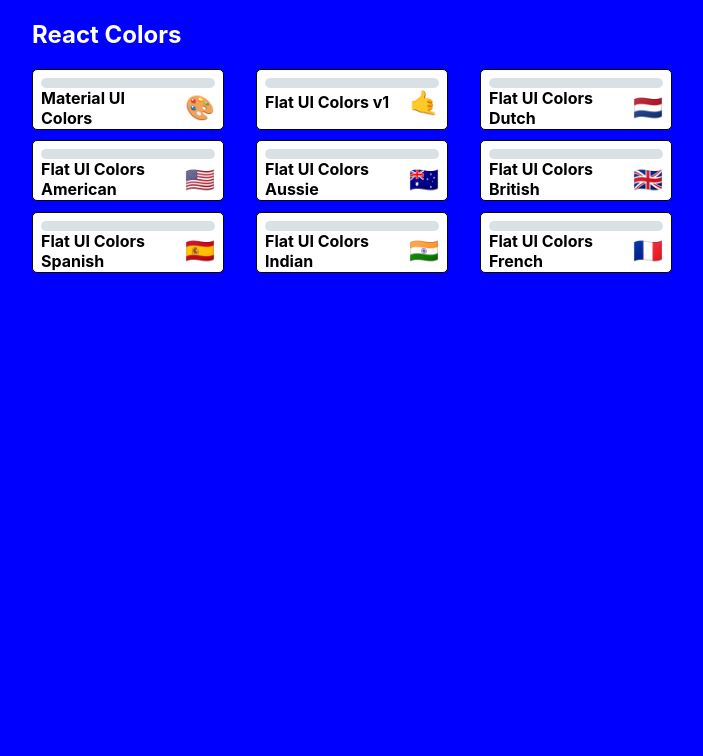
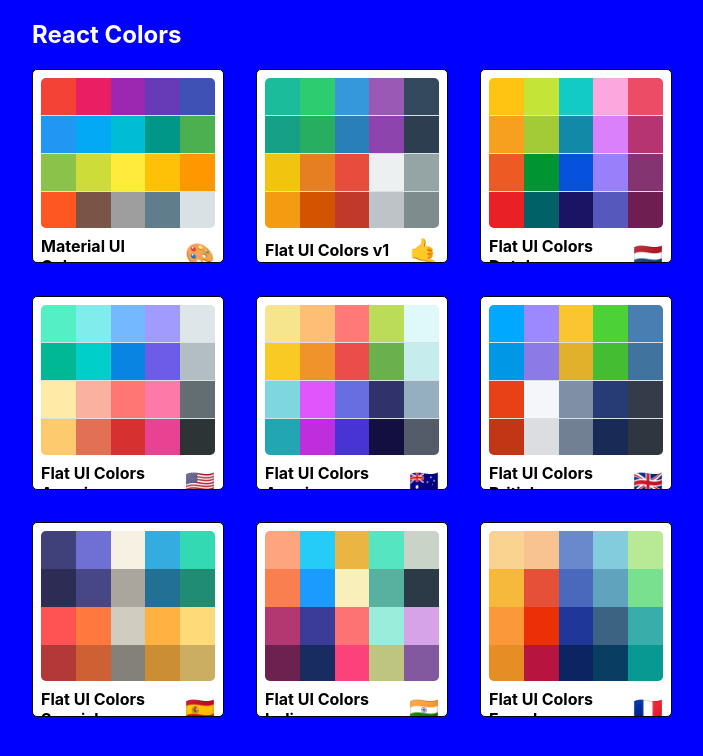
Before and after one commit to Murtazaeev/color-maker, a React (Create React App) app: page / in a window 1280 px wide. Shown: the top 756 px of the page, without its empty margins (288-991 px from the left). Built offline with nearby package versions, Linux system fonts and the light colour scheme; the HTML template or start-up script is replaced by a standard one.

Commit message:
added link to the palette

```diff
--- a/src/App.js
+++ b/src/App.js
@@ -14,7 +14,7 @@ class App extends Component {
 	render() {
 		return (
 			<Switch>
-				<Route exact path="/" render={() => <PaletteList palettes={seedColors} />} />
+				<Route exact path="/" render={(routeProps) => <PaletteList palettes={seedColors} {...routeProps} />} />
 				<Route
 					exact
 					path="/palette/:id"
--- a/src/MiniPalette.js
+++ b/src/MiniPalette.js
@@ -14,7 +14,7 @@ const styles = {
 	},
 	colors: {
 		backgroundColor: '#dae1e4',
-		height: '10px',
+		height: '150px',
 		width: '100%',
 		borderRadius: '5px',
 		overflow: 'hidden'
@@ -25,9 +25,9 @@ const styles = {
 		alignItems: 'center',
 		margin: '0',
 		color: 'black',
-		paddingtop: '0.5rem',
+		paddingTop: '0.5rem',
 		fontSize: '1rem',
-		psoition: 'relative'
+		position: 'relative'
 	},
 	emoji: {
 		marginLeft: '0.5rem',
@@ -48,7 +48,7 @@ function MiniPalette(props) {
 		<div className={classes.miniColor} style={{ backgroundColor: color.color }} key={color.name} />
 	));
 	return (
-		<div className={classes.root}>
+		<div className={classes.root} onClick={props.handleClick}>
 			<div className={classes.colors}>{miniColorBoxes}</div>
 			<h5 className={classes.title}>
 				{paletteName} <span className={classes.emoji}>{emoji}</span>
--- a/src/PaletteList.js
+++ b/src/PaletteList.js
@@ -34,6 +34,10 @@ const styles = {
 };
 
 class PaletteList extends Component {
+	goToPaletette(id) {
+		console.log('Hi');
+		this.props.history.push(`/palette/${id}`);
+	}
 	render() {
 		const { palettes, classes } = this.props;
 		return (
@@ -42,7 +46,11 @@ class PaletteList extends Component {
 					<nav className={classes.nav}>
 						<h1>React Colors</h1>
 					</nav>
-					<div className={classes.palettes}> {palettes.map((palette) => <MiniPalette {...palette} />)}</div>
+					<div className={classes.palettes}>
+						{palettes.map((palette) => (
+							<MiniPalette {...palette} handleClick={() => this.goToPaletette(palette.id)} />
+						))}
+					</div>
 				</div>
 			</div>
 		);
```
